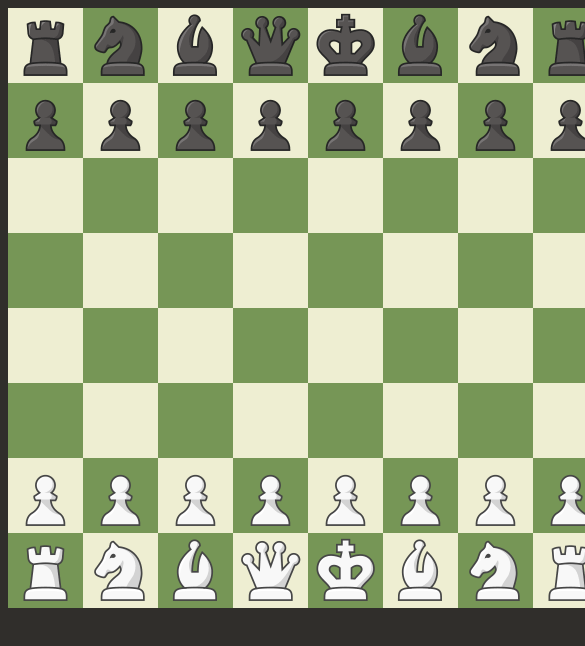
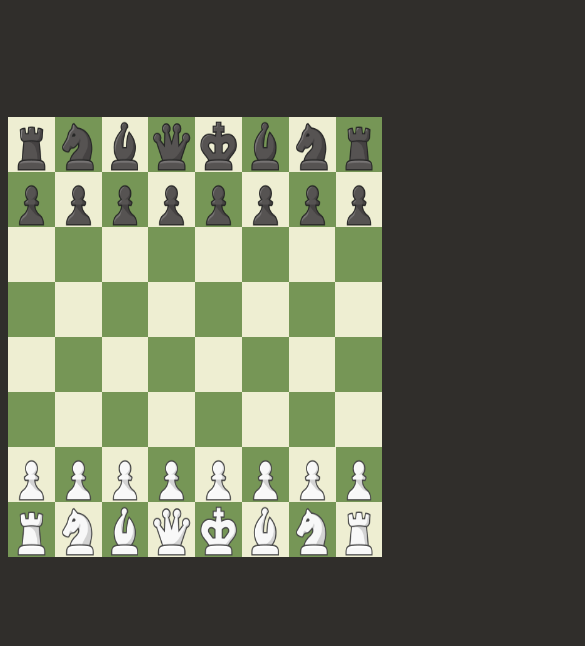
Before and after one commit to 02shreyansh/Chess, a plain HTML site: page index.html in a window 390 px wide. Shown: the top 646 px of the page, 585 px wide, since content can reach past the window. Drawn offline with Linux system fonts and the light colour scheme.

Commit message:
new commit

```diff
--- a/Data/piece.js
+++ b/Data/piece.js
@@ -85,6 +85,4 @@ function whiteKing(currentPosition){
     };
 }
 
-
-
 export {blackPawn,whitePawn,whiteBishop,whiteKing,whiteQueen,whiteRook,whiteKnight,blackBishop,blackKing,blackQueen,blackRook,blackKnight};
--- a/Events/global.js
+++ b/Events/global.js
@@ -4,8 +4,6 @@ function whitePawnClicked({piece}){
     if(piece.currentPosition[1]=="2"){
         console.log("init");
     }
-
-
 }
 function GlobalEvent(){
     ROOT_DIV.addEventListener("click",function(event){
--- a/Render/main.js
+++ b/Render/main.js
@@ -11,9 +11,7 @@ function pieceRender(data){
                 squareEl.appendChild(piece);
             }
         });
-
     });
-
 }
 function initGameRender(data){
     data.forEach(element => {
@@ -69,5 +67,4 @@ function initGameRender(data){
     });
     pieceRender(data);
 }
-
 export {initGameRender};
--- a/styles/main.css
+++ b/styles/main.css
@@ -1,3 +1,7 @@
+*{
+    box-sizing: border-box;
+
+}
 body{
     background-color:#302e2b;
 }
@@ -10,7 +14,6 @@ body{
 }
 .squareRow{
     display: flex;
-
 }
 .white{
     background-color: #EEEED2;
@@ -26,3 +29,26 @@ body{
     width: 100%;
     cursor: grab;
 }
+@media (max-width:600px) {
+    #root{
+        margin-top: 30vw;
+
+        width: 100%;
+        height: 100%;
+    }
+    .square{
+        height: 55px;
+        width: 55px;
+
+    }
+    .piece{
+        width: 12vw;
+        display: flex;
+        justify-content: center;
+        align-items: center;
+        height: 15vw;
+    }
+
+
+
+}
```
